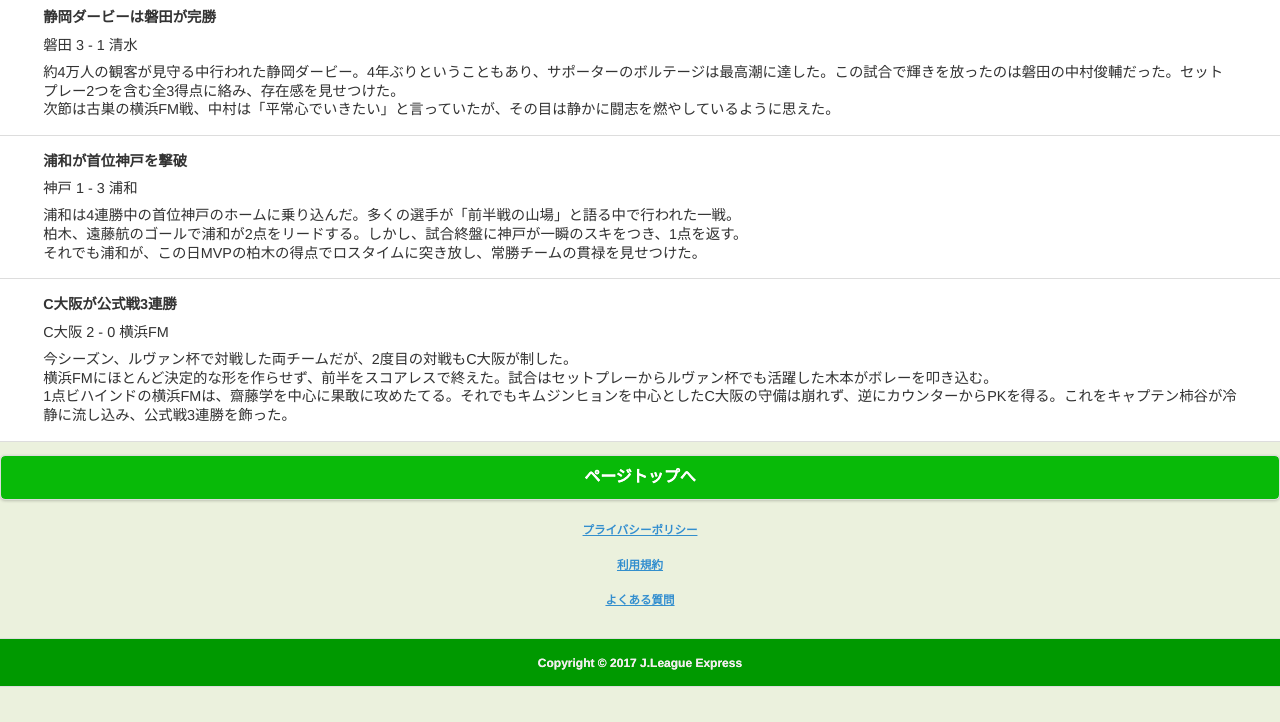
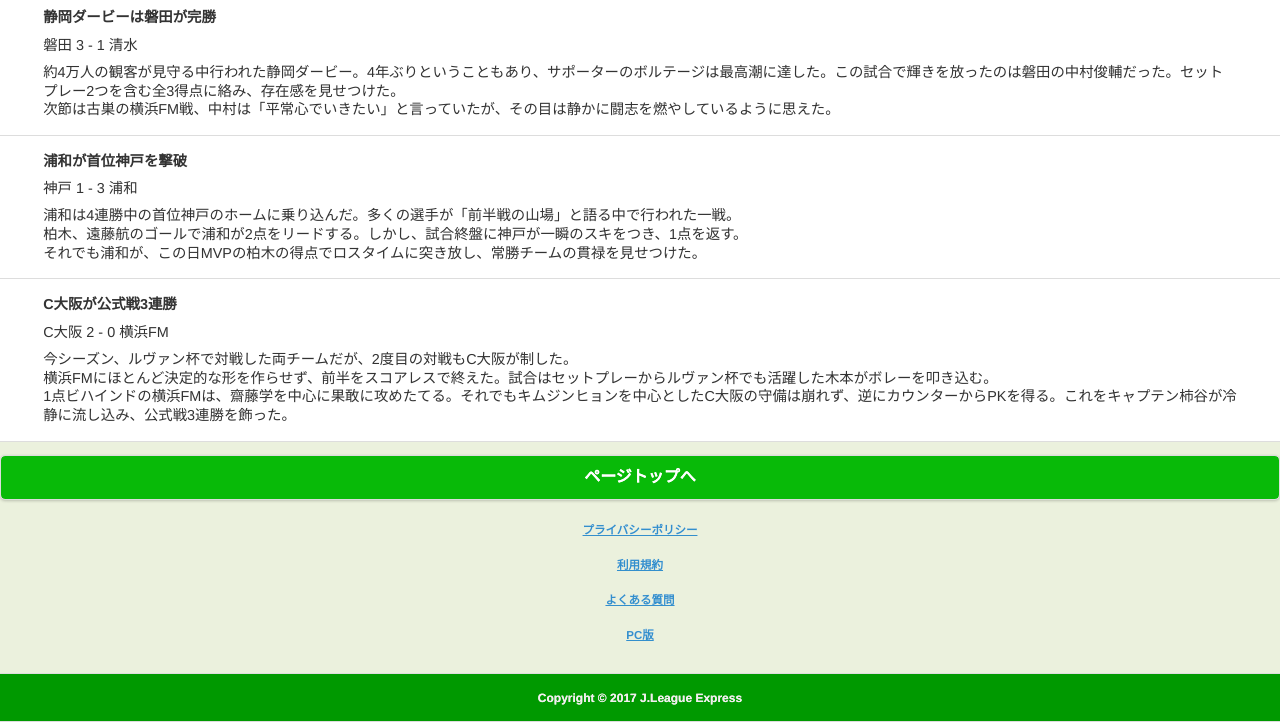
Before and after one commit to piko525/J.League-Express-Mobile, a plain HTML site: page index.html in a window 1280 px wide. Shown: the part 1722-2444 px from the top of the page. Before the commit the page ends 2409 px from the top, so only its background shows below. Drawn offline with Linux system fonts and the light colour scheme.

Commit message:
PC版リンクを追加

```diff
--- a/index.html
+++ b/index.html
@@ -317,6 +317,7 @@
                         <li><a href="privacy.html" data-ajax="false">プライバシーポリシー</a></li>
                         <li><a href="kiyaku.html" data-ajax="false">利用規約</a></li>
                         <li><a href="question.html" data-ajax="false">よくある質問</a></li>
+                        <li><a href="https://piko525.github.io/J.League-Express" data-ajax="false">PC版</a></li>
                     </ul>
                 </div>
             </div>
```
